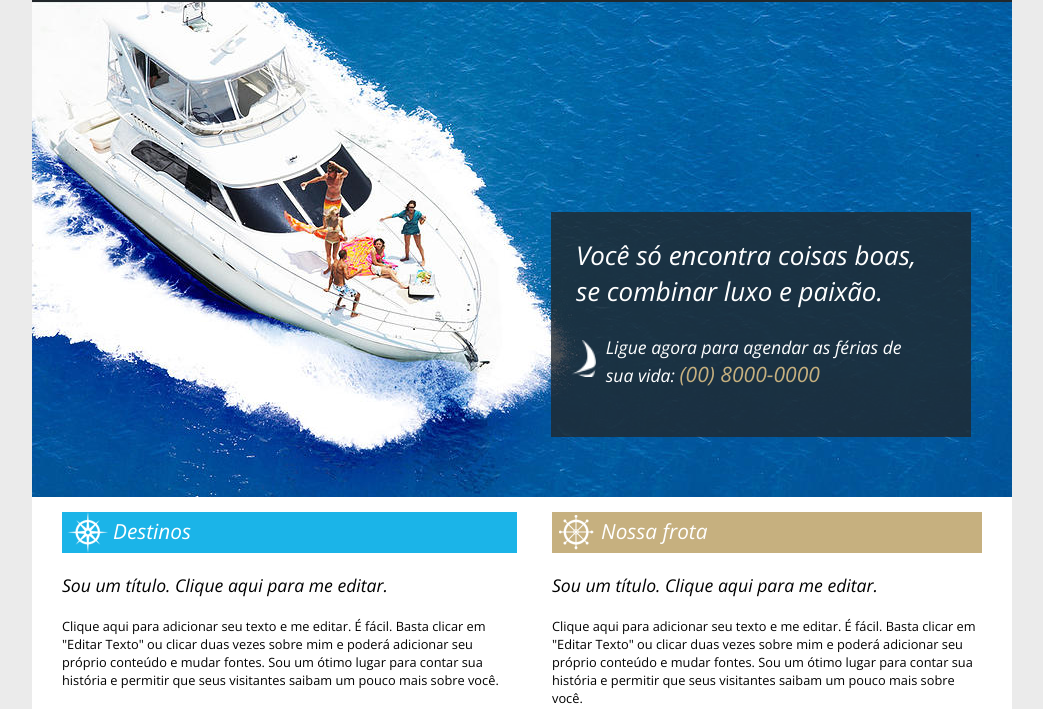
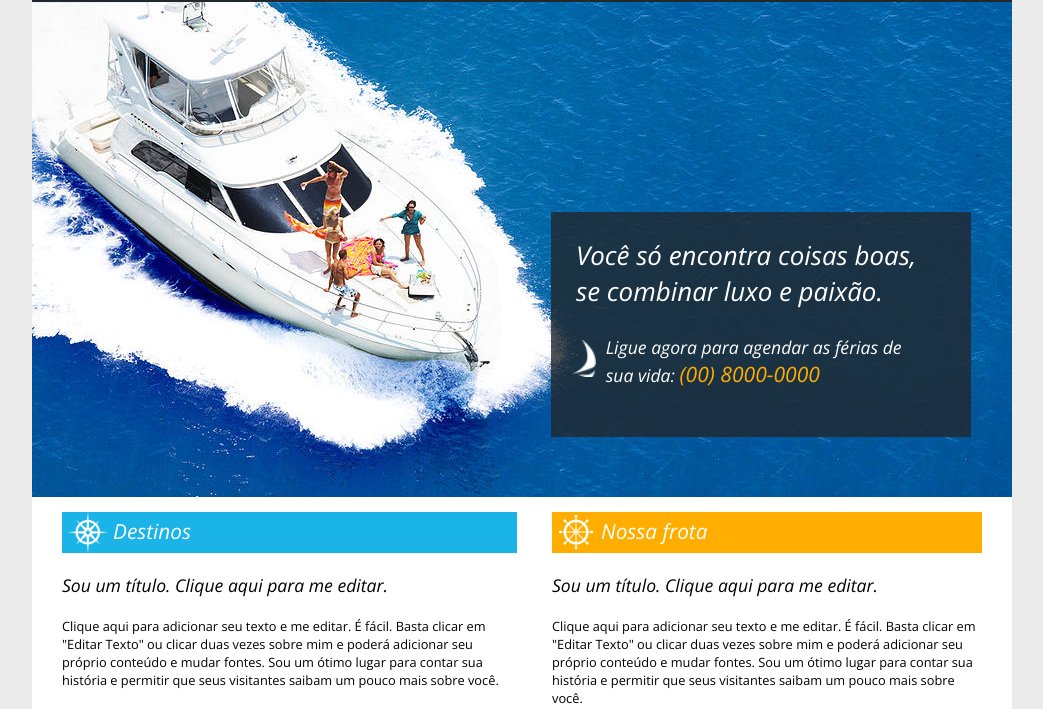
Before and after one commit to LukazAllan/Projeto-JS, a plain HTML site: page index.html in a window 1280 px wide. Shown: the part 91-800 px from the top of the page, without its empty margins (118-1161 px from the left). Drawn offline with nearby package versions, Linux system fonts and the light colour scheme.

Commit message:
1ª Implementação finalizada

```diff
--- a/css/default.css
+++ b/css/default.css
@@ -9,7 +9,7 @@
     --darkblue: #21272b;
     --box: #21272bc9;
     --lightblue: #1bb4e8;
-    --ocher: #c6b07f;
+    --ocher: #ffae00;
     --footer: #CBCFD3;
     --pagefont: 'Open Sans', sans-serif;
 }
```
